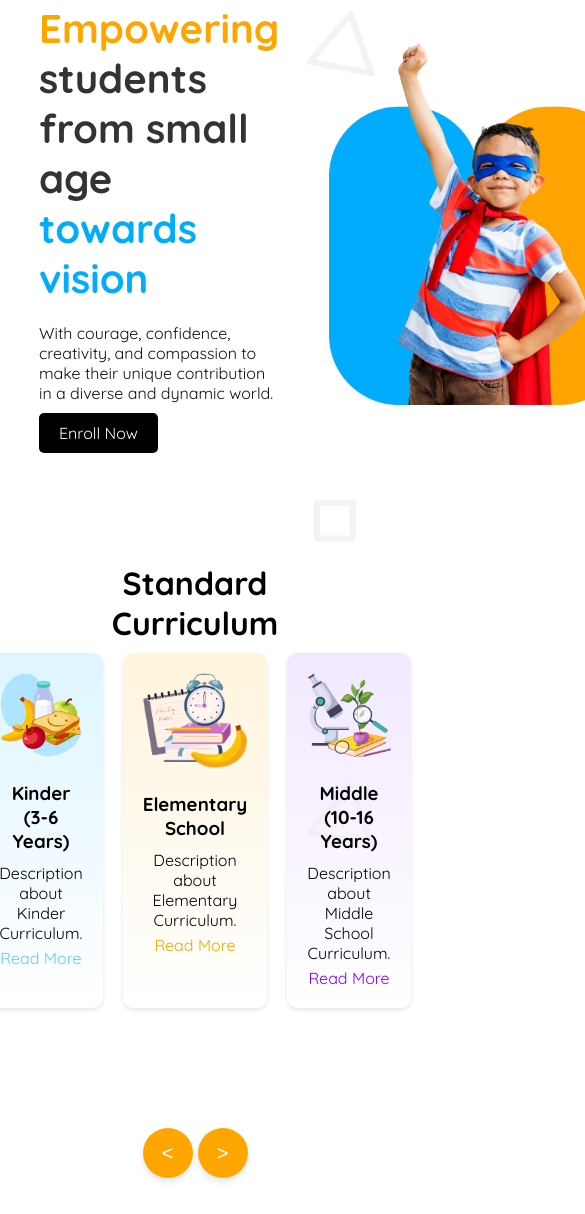
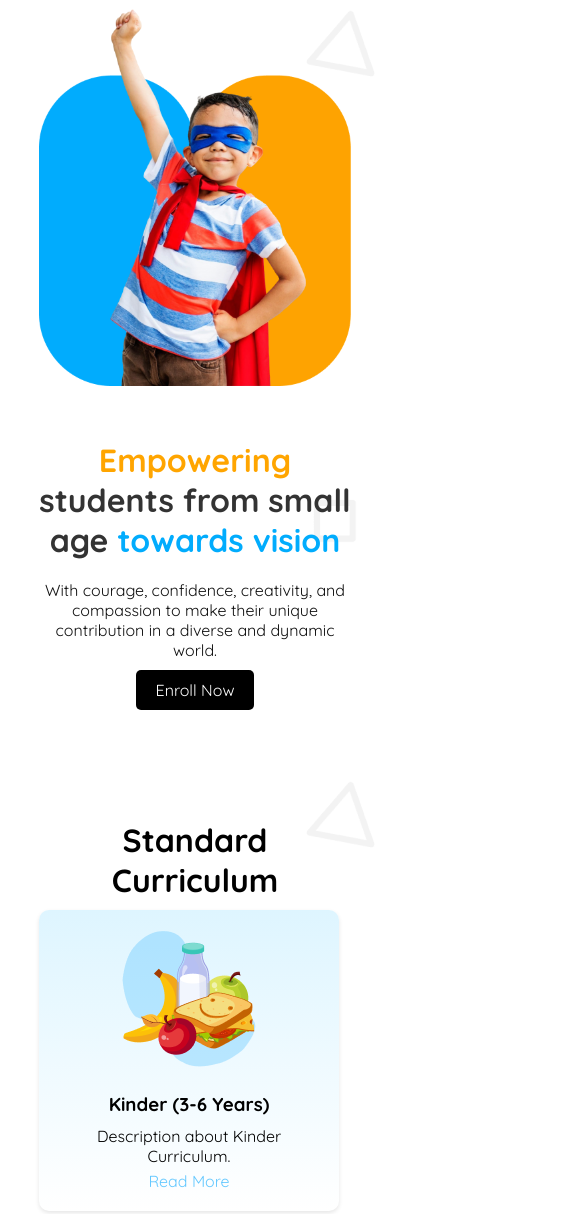
Before and after one commit to munyimJR/A2, a plain HTML site: page index.html in a window 390 px wide. Shown: the part 147-1361 px from the top of the page, 585 px wide, since content can reach past the window. Drawn offline with Linux system fonts and the light colour scheme.

Commit message:
10th commit

```diff
--- a/styles.css
+++ b/styles.css
@@ -385,7 +385,6 @@ footer {
 .footer-description {
     margin-top: 10px;
     font-size: 0.6rem;
-    line-height: 1.6;
     color: #FFFFFF;
 }
 
@@ -398,16 +397,19 @@ footer {
     list-style: none;
     padding: 20px 10%;
 
+
 }
 
 .nicher ul li {
     margin-bottom: 8px;
+    text-align: left;
 }
 
 .nicher ul li a {
     color: white;
     text-decoration: none;
     font-size: 0.9rem;
+    text-align: left;
 }
 
 
@@ -419,16 +421,46 @@ footer {
 
 
 @media (max-width: 576px) {
-    .hero h1 {
+    .hero-flex{
+        flex-direction: column-reverse;
+        text-align: center;
+    }
+
+    .hero-content h1 {
         font-size: 2rem;
+        text-align: center;
+    }
+    .hero-content > p {
+        max-width: 100%;
+        text-align: center;
+    }
+    .hero-content{
+        text-align: center;
+    }
+    .hero-content .Enroll-btn{
+        margin: 20px auto;
     }
 
     header nav {
         display: none;
     }
+    .Standard{
+        justify-content: center;
+        align-items: center;
+    }
+    .curriculum {
+        display: grid;
+        grid-template-columns: repeat(1,1fr);
+        /* gap: 20px;
+        justify-content: center; */
+    }
 
-    footer .columns {
+    footer .foot-container {
+        display: grid;
+        grid-template-columns: repeat(1,1fr);
         flex-direction: column;
         text-align: center;
+        justify-content: center;
+        align-items: center;
     }
 }
```
